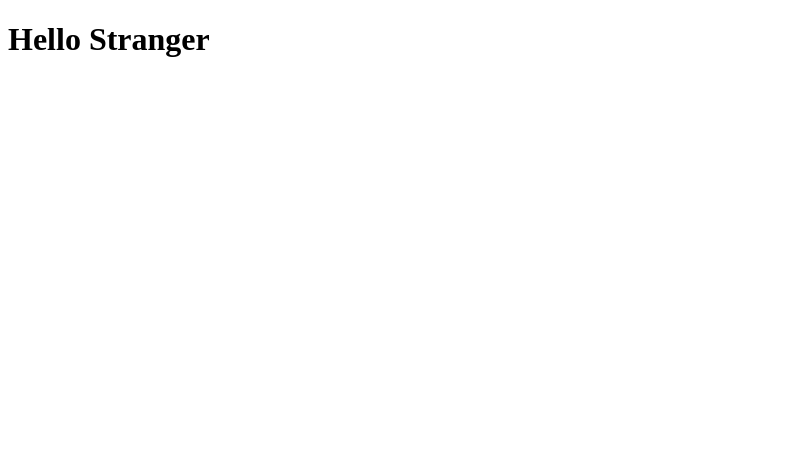
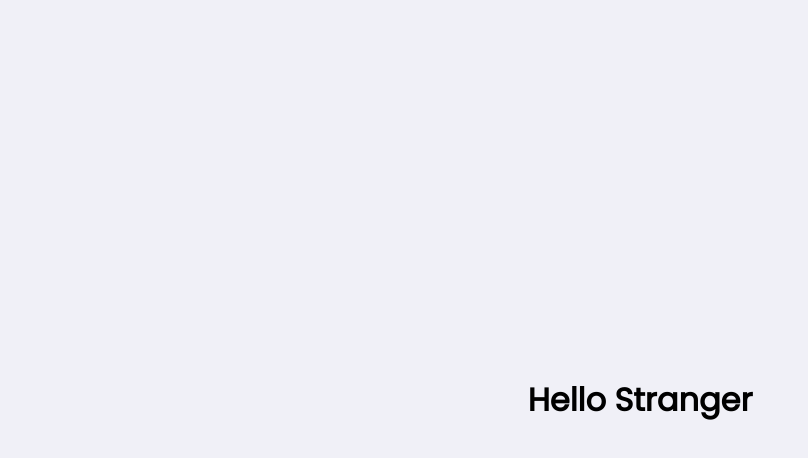
Before and after one commit to NatalNW/proffy, a React (Create React App) app in the folder web/: page / in a window 1280 px wide. Shown: the top 458 px of the page, without its empty margins (0-808 px from the left). Built offline with nearby package versions, Linux system fonts and the light colour scheme.

Commit message:
Global style

```diff
--- a/web/public/index.html
+++ b/web/public/index.html
@@ -4,6 +4,9 @@
     <meta charset="utf-8" />
     <meta name="viewport" content="width=device-width, initial-scale=1" />
     <meta name="theme-color" content="#000000" />
+
+    <link href="https://fonts.googleapis.com/css2?family=Archivo:wght@400;700&family=Poppins&display=swap" rel="stylesheet">
+
     <title>Proffy</title>
   </head>
   <body>
--- a/web/src/App.tsx
+++ b/web/src/App.tsx
@@ -1,4 +1,6 @@
 import React from 'react';
+
+import './assets/styles/global.css'
 
 function App() {
   return (
--- a/web/src/assets/styles/global.css
+++ b/web/src/assets/styles/global.css
@@ -20,3 +20,38 @@
 
   font-size: 60%;
 }
+
+* {
+  margin: 0;
+  padding: 0;
+  box-sizing: border-box;
+}
+
+html, body, #root {
+  height: 100vh;
+}
+
+body {
+  background: var(--color-background);
+}
+
+#root {
+  display: flex;
+  align-items: center;
+  justify-content: center;
+}
+
+body, input, button, textarea {
+  font: 500 1.6rem Poppins;
+}
+
+.container {
+  width: 90vw;
+  max-width: 700px;
+}
+
+@media (min-width: 700px) {
+  :root {
+    font-size: 62.5%;
+  }
+}
```
